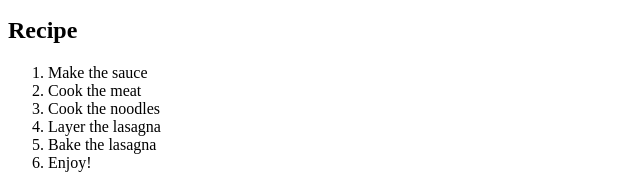
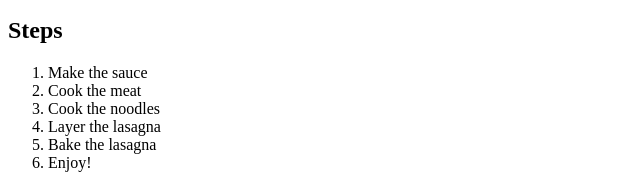
Before and after one commit to erdenealtan/odin-recipes, a plain HTML site: page recipes/lasagna.html in a window 1280 px wide. Shown: the part 1066-1240 px from the top of the page, 0-640 px from the left. Drawn offline with Linux system fonts and the light colour scheme.

Commit message:
changing name from recipe to steps

```diff
--- a/recipes/lasagna.html
+++ b/recipes/lasagna.html
@@ -33,7 +33,7 @@
         <li>3/4 pound mozzarella cheese, sliced</li>
         <li>3/4 cup grated Parmesan cheese</li>
     </ul>
-    <h2>Recipe</h2>
+    <h2>Steps</h2>
         <ol>
             <li>Make the sauce</li>
             <li>Cook the meat</li>
```
